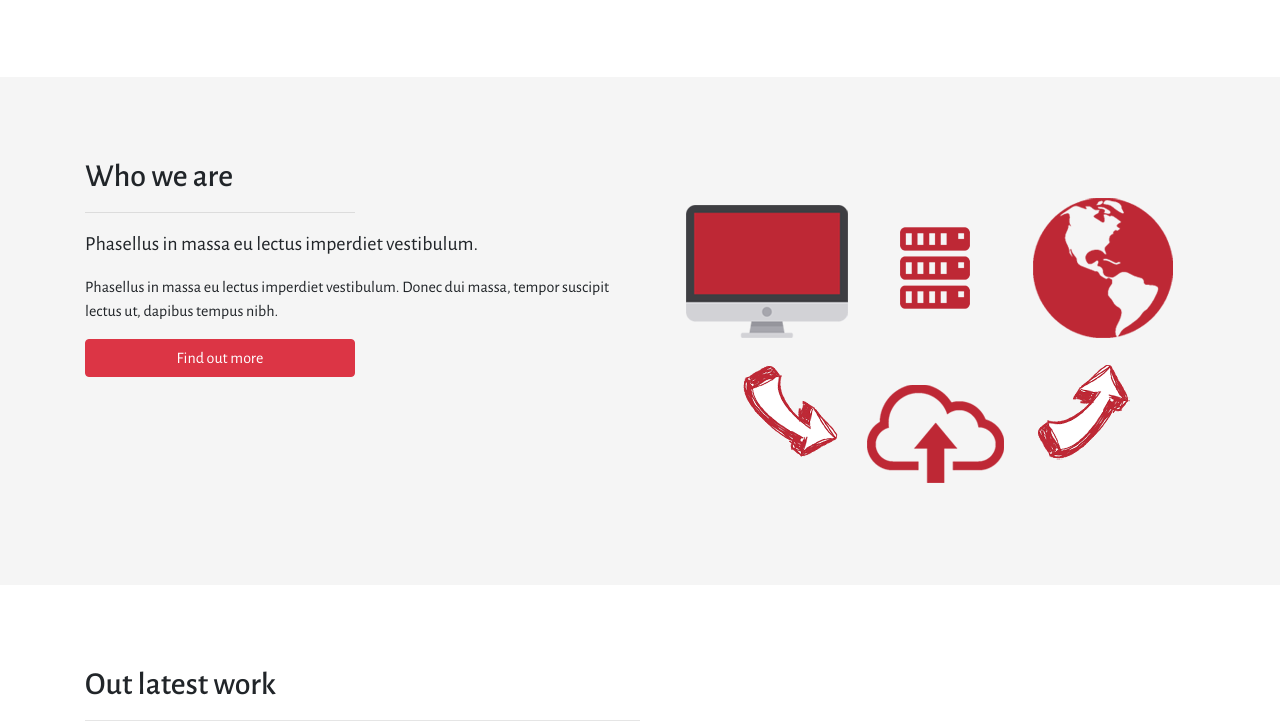
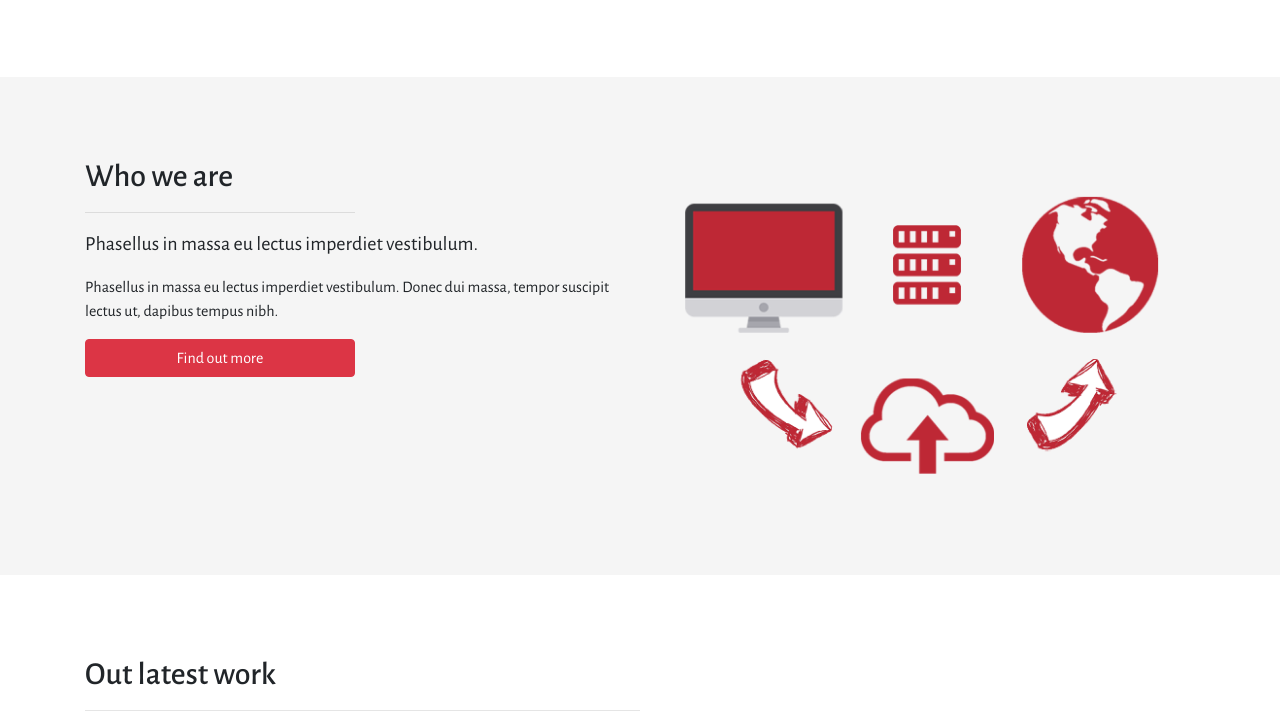
Before and after one commit to tarlankarimli/XL-Tech-Bootstrap, a plain HTML site: page index.html in a window 1280 px wide. Shown: the part 1018-1742 px from the top of the page. Drawn offline with nearby package versions, Linux system fonts and the light colour scheme.

Commit message:
img-fluid and overflow added, completed project

```diff
--- a/css/style.css
+++ b/css/style.css
@@ -67,6 +67,7 @@ a {
 #who, #why, #pricing {
     background: #d1d1d13a;
     padding: 5rem 0;
+    overflow: hidden;
 }
 #connect, #customer, #contact {
     padding: 5rem 0;
@@ -111,7 +112,7 @@ a {
 }
 /* Customer */
 #customer .carousel-indicators {
-    top: 5rem;
+    top: 8rem;
 }
 #customer .carousel-indicators li {
     background-color: rgb(155, 36, 36);
--- a/index.html
+++ b/index.html
@@ -132,7 +132,7 @@
                   <button type="button" class="btn btn-danger">Find out more</button>
               </div>
               <div class="col-md-6 wow fadeInRight" data-wow-delay=".5s">
-                  <img src="/img/what-image.png" alt="connection image">
+                  <img src="/img/what-image.png" alt="connection image" class="img-fluid">
               </div>
             </div>
           </div>
```
